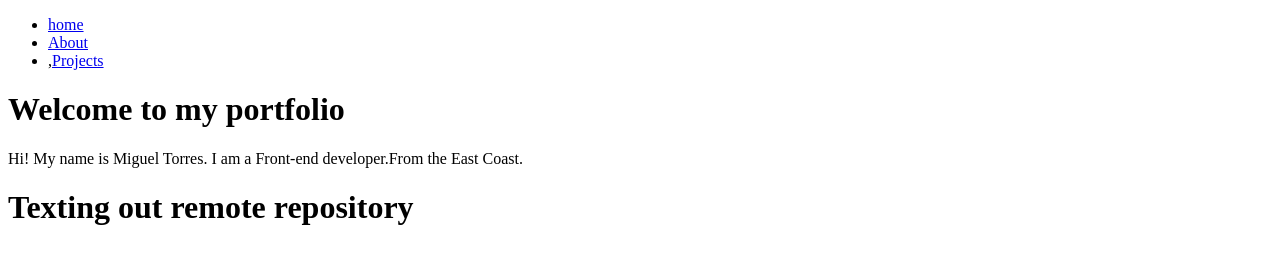
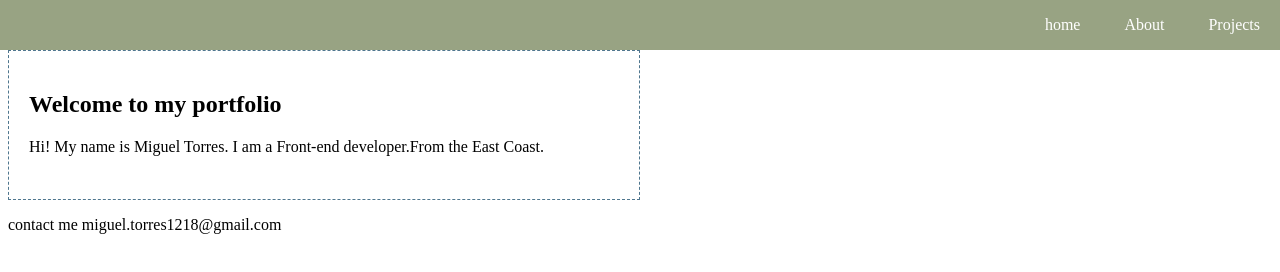
Before and after one commit to MiguelitoTH/portfolio, a plain HTML site: page index.html in a window 1280 px wide. Drawn offline with Linux system fonts and the light colour scheme.

Commit message:
adding basic css

```diff
--- /dev/null
+++ b/index.css
@@ -0,0 +1,29 @@
+*{
+    box-sizing: border-box;
+}
+#main-nav{
+    position:fixed;
+    top:0;
+    left:0;
+    width:100% ;
+    z-index: 1;
+    background-color: rgb(152,163,131);
+    display:flex;
+    justify-content: end;
+
+}
+#main-nav a{
+text-decoration: none;
+color:white;
+}
+#main-nav li{
+    display:inline;
+    margin: 20px;
+}
+#main-content{
+    margin-top:50px ;
+    border: 1px dashed #4f768e;
+    height: 150px;
+    width: 50%;
+    padding: 20px;
+}
--- a/index.html
+++ b/index.html
@@ -4,7 +4,8 @@
     <meta charset="UTF-8">
     <meta name="viewport" content="width=device-width, initial-scale=1.0">
     <title>Miguel profolio</title>
-    <link rel="stylesheet" href='index.css'.css">
+    <link rel="stylesheet" href='index.css'.css>
+    <link href="https://fonts.googleapis.com/css2?family=Rubik:ital,wght@0,300..900;1,300..900&display=swap" rel="stylesheet">
 </head>
 <header>
 <!-- This is the Nav Bar-->
@@ -12,16 +13,21 @@
     <ul>
       <li><a href="#">home</a></li>
       <li><a href="#">About</a></li>
-      <li>,<a href="#">Projects</a></li>
+      <li><a href="#">Projects</a></li>
     </ul>
   </nav>
 </header>
 <body>
   <!--Introdution to The portfolio-->
-  <main>
-    <h1> Welcome to my portfolio</h1>
-    <p>Hi! My name is Miguel Torres. I am a Front-end developer.From the East Coast.
-    </p>
-    <h1> Texting out remote repository</h1>
+  <main id='main-content'>
+    <article>
+      <h1> Welcome to my portfolio</h1>
+      <p>Hi! My name is Miguel Torres. I am a Front-end developer.From the East Coast.
+      </p>
+    </article>
+  </main>
+    <footer>
+    <p>contact me miguel.torres1218@gmail.com</p>
+    </footer>
 </body>
 </html>
```
